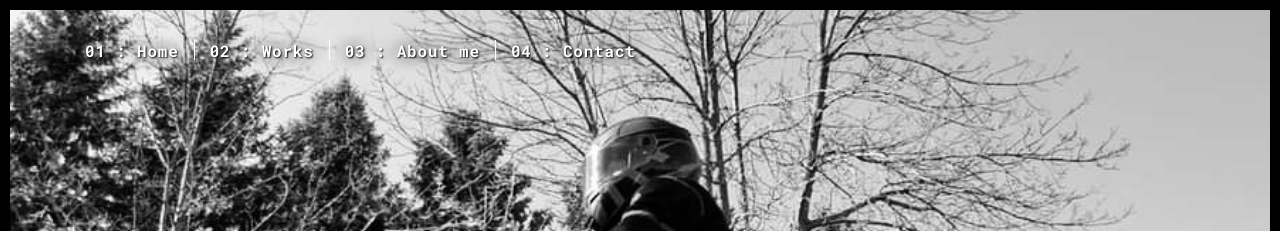
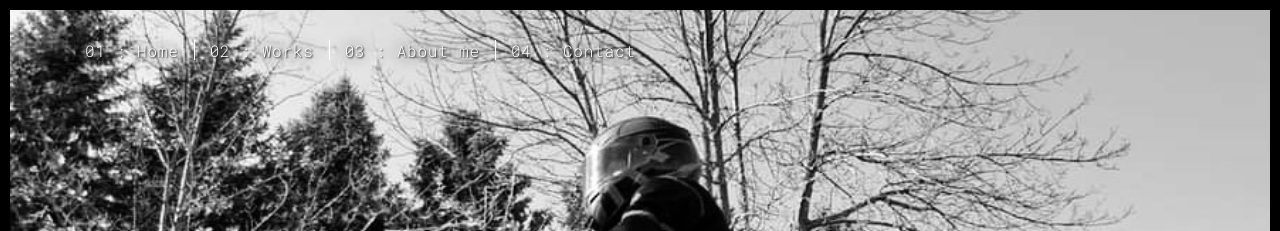
Before and after one commit to dennislee04/portfo, a Flask app: page / in a window 1280 px wide. Shown: the top 231 px of the page. Run offline with Flask 3, Linux system fonts and the light colour scheme; some libraries are stand-ins or nearby versions.

```diff
--- a/templates/index.html
+++ b/templates/index.html
@@ -36,10 +36,10 @@
 
       <div class="collapse navbar-collapse" id="navbar-collapse">
         <ul class="nav navbar-nav ">
-          <li><a href="./index.html" title="" style="color:white; text-shadow:1px 1px 2px black, 0 0 1em black, 0 0 0.5em white;"><b>01 : Home</b></a></li>
-          <li><a href="./works.html" title="" style="color:white; text-shadow:1px 1px 2px black, 0 0 1em black, 0 0 0.5em white;"><b>02 : Works</b></a></li>
-          <li><a href="./about.html" title="" style="color:white; text-shadow:1px 1px 2px black, 0 0 1em black, 0 0 0.5em white;"><b>03 : About me</b></a></li>
-          <li><a href="./contact.html" title="" style="color:white; text-shadow:1px 1px 2px black, 0 0 1em black, 0 0 0.5em white;"><b>04 : Contact</b></a></li>
+          <li><a href="./index.html" title="" style="color:white; text-shadow:1px 1px 2px black, 0 0 1em black, 0 0 0.5em white;">01 : Home</a></li>
+          <li><a href="./works.html" title="" style="color:white; text-shadow:1px 1px 2px black, 0 0 1em black, 0 0 0.5em white;">02 : Works</a></li>
+          <li><a href="./about.html" title="" style="color:white; text-shadow:1px 1px 2px black, 0 0 1em black, 0 0 0.5em white;">03 : About me</a></li>
+          <li><a href="./contact.html" title="" style="color:white; text-shadow:1px 1px 2px black, 0 0 1em black, 0 0 0.5em white;">04 : Contact</a></li>
         </ul>
 
 
```
